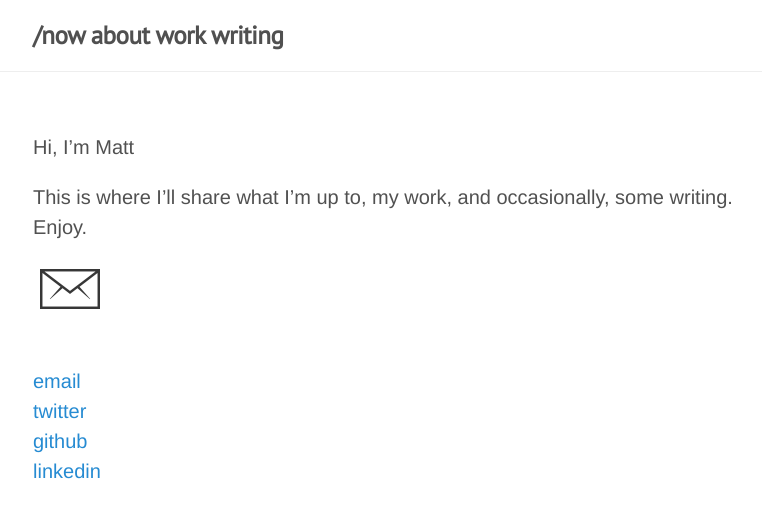
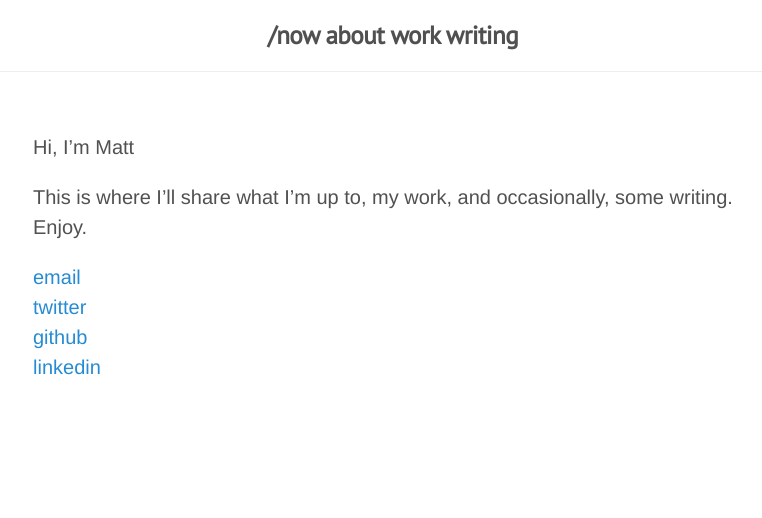
Before and after one commit to mattpupa/mattpupa, a Jekyll site: the page built from index.markdown, in a window 1280 px wide. Shown: the top 518 px of the page, without its empty margins (247-1009 px from the left). Built offline with Jekyll 4.4.1, drawn with Linux system fonts in a browser that asks for light colours.

Commit message:
centering nav

```diff
--- a/_sass/lanyon.scss
+++ b/_sass/lanyon.scss
@@ -103,6 +103,7 @@ h1, h2, h3, h4, h5, h6 {
   margin-top: 0;
   margin-bottom: 0;
   color: #505050;
+  text-align: center;
 }
 .masthead-title a {
   color: #505050;
--- a/index.markdown
+++ b/index.markdown
@@ -7,7 +7,6 @@ Hi, I'm Matt
 
 This is where I'll share what I'm up to, my work, and occasionally, some writing. Enjoy.
 
-[![email](/assets/images/IconEmail.jpg)](mailto:pupa.matt@gmail.com)<br>
 [email](mailto:pupa.matt@gmail.com)<br>
 [twitter](https://www.twitter.com/mattpupa)<br>
 [github](https://www.github.com/mattpupa)<br>
```
